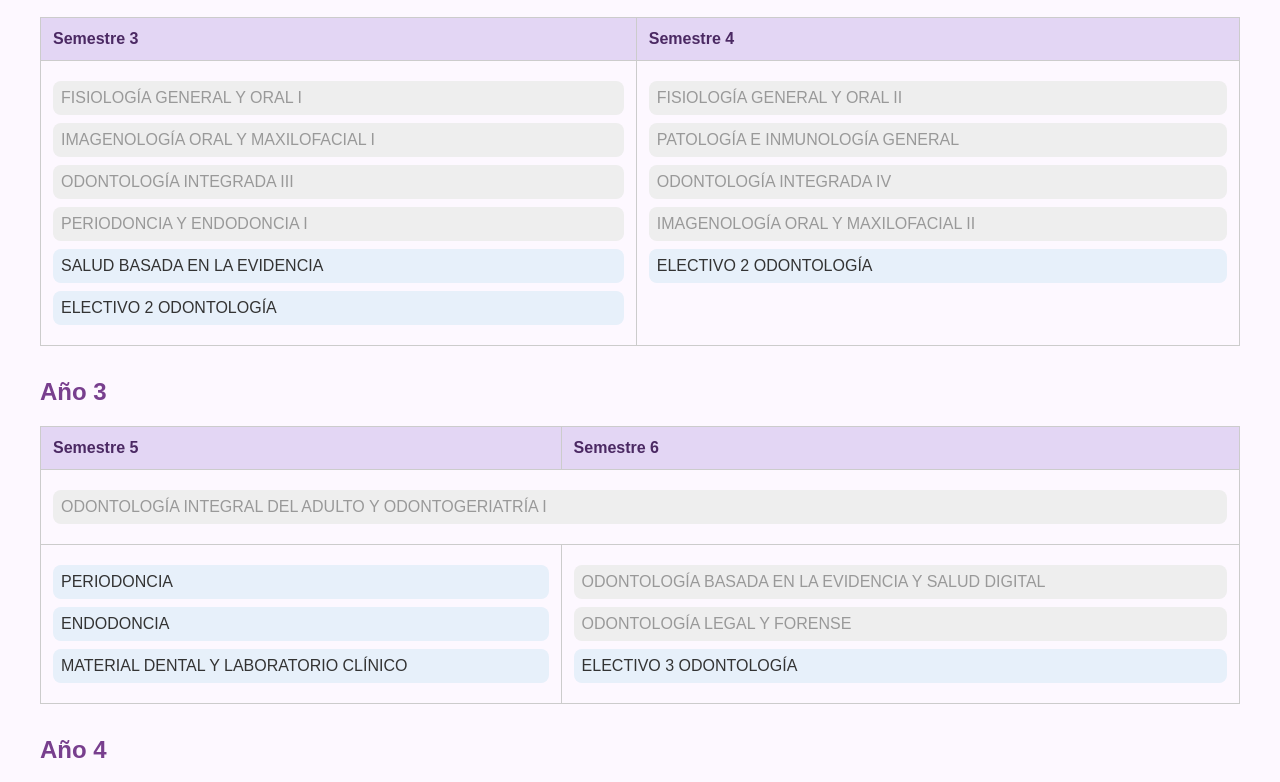
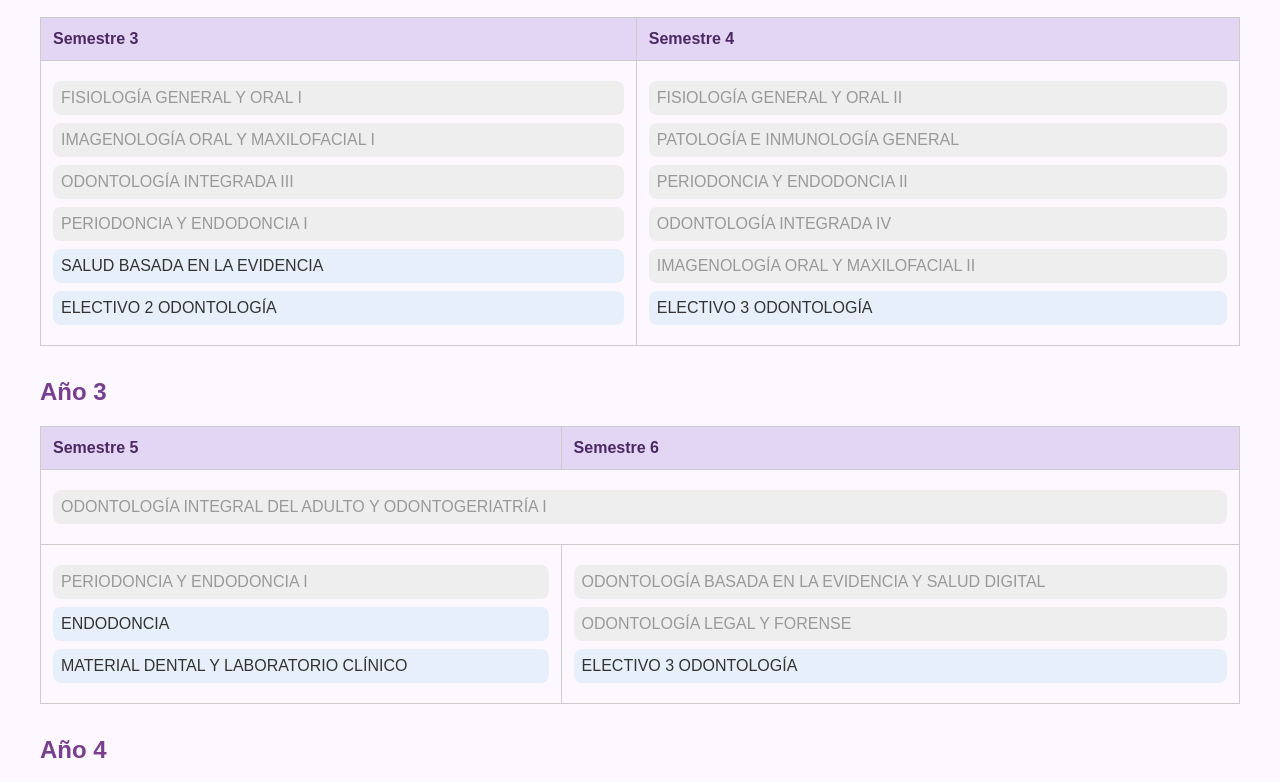
Before and after one commit to love-shott/MALASOS, a plain HTML site: page index.html in a window 1280 px wide. Shown: the part 528-1310 px from the top of the page. Drawn offline with Linux system fonts and the light colour scheme.

Commit message:
Update index.html

```diff
--- a/index.html
+++ b/index.html
@@ -102,9 +102,10 @@
         <td>
           <div class="ramo">FISIOLOGÍA GENERAL Y ORAL II</div>
           <div class="ramo">PATOLOGÍA E INMUNOLOGÍA GENERAL</div>
+          <div class="ramo">PERIODONCIA Y ENDODONCIA II</div>
           <div class="ramo">ODONTOLOGÍA INTEGRADA IV</div>
           <div class="ramo">IMAGENOLOGÍA ORAL Y MAXILOFACIAL II</div>
-          <div class="ramo">ELECTIVO 2 ODONTOLOGÍA</div>
+          <div class="ramo">ELECTIVO 3 ODONTOLOGÍA</div>
         </td>
       </tr>
     </tbody>
@@ -127,7 +128,7 @@
       </tr>
       <tr>
         <td>
-          <div class="ramo">PERIODONCIA</div>
+          <div class="ramo">PERIODONCIA Y ENDODONCIA I</div>
           <div class="ramo">ENDODONCIA</div>
           <div class="ramo">MATERIAL DENTAL Y LABORATORIO CLÍNICO</div>
         </td>
```
